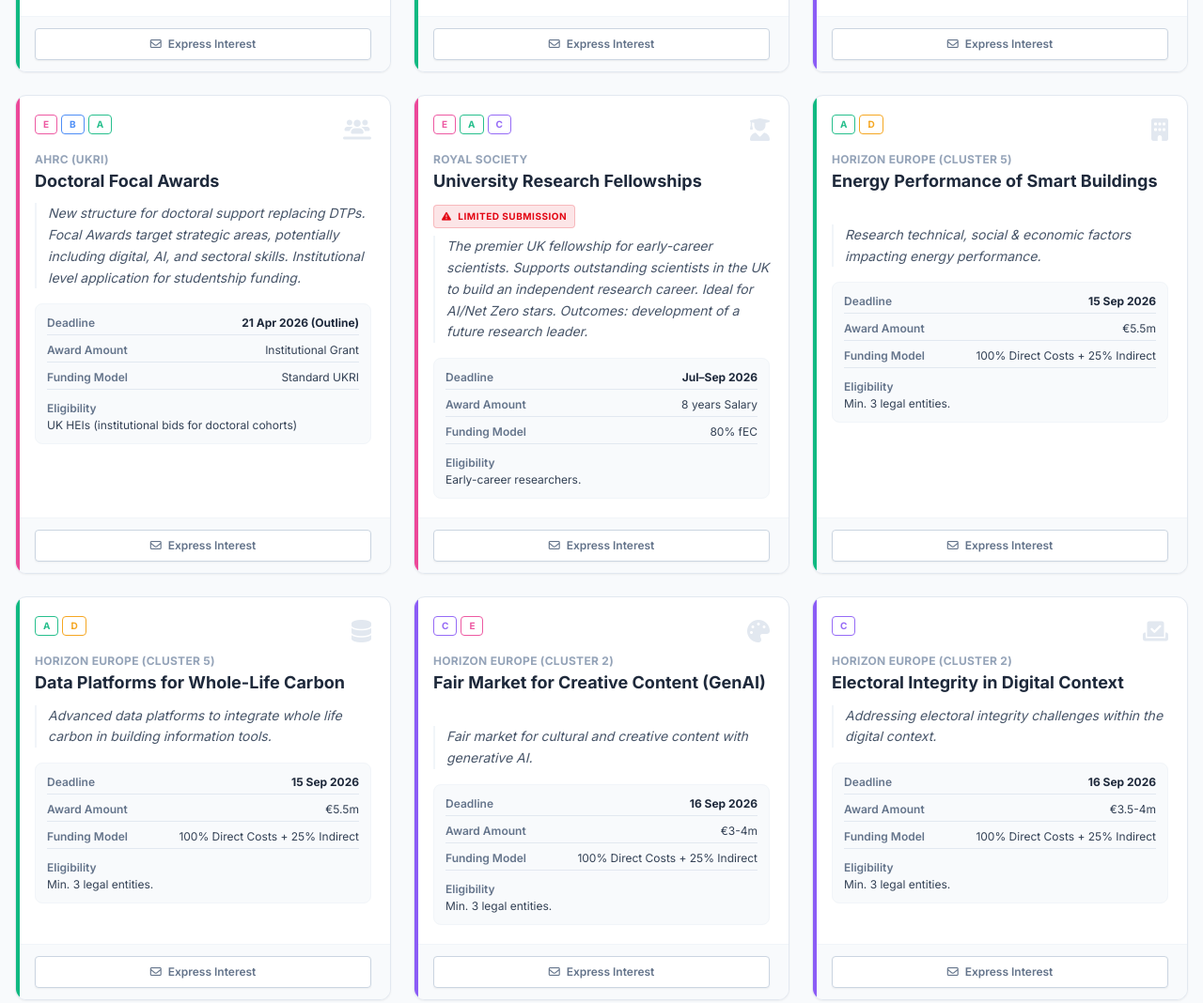
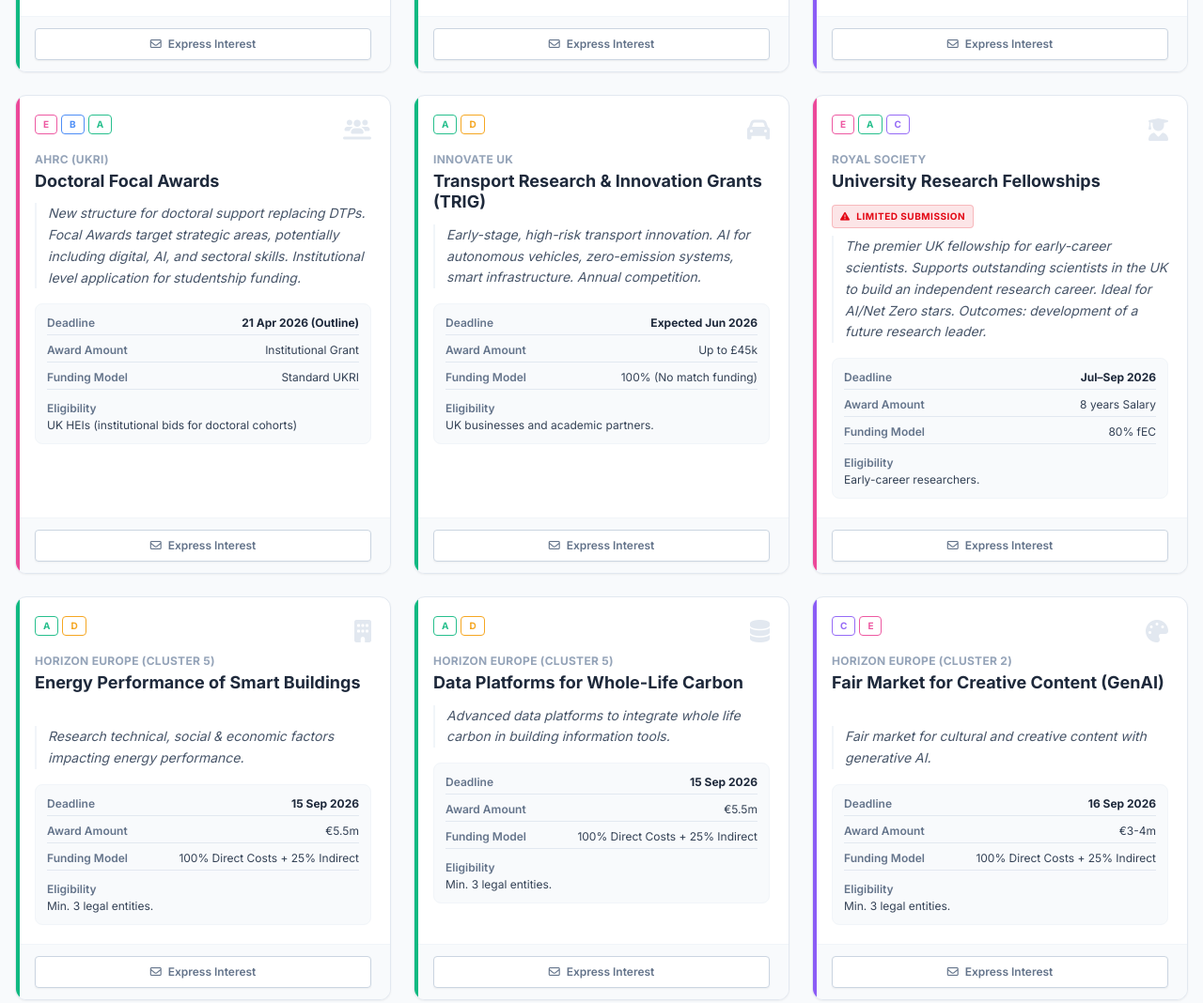
Before and after one commit to psxdavi/d-x-d_funding-opps_2026, a plain HTML site: page index.html in a window 1280 px wide. Shown: the part 2764-3832 px from the top of the page at 94% size. Drawn offline with nearby package versions, Linux system fonts and the light colour scheme.

Commit message:
Final changes

```diff
--- a/index.html
+++ b/index.html
@@ -868,13 +868,13 @@
     },
     {
         themes: ['A','D'], core: ['AI', 'Sust'], funder: 'Innovate UK', title: 'Transport Research & Innovation Grants (TRIG)',
-        deadline: 'Rolling', scale: 'Up to £45k',
+        deadline: 'Expected Jun 2026', scale: 'Up to £45k',
         fundingRule: '100% (No match funding)',
         eligibility: 'UK businesses and academic partners.',
         limited: false,
-        desc: 'Early-stage, high-risk transport innovation. AI for autonomous vehicles, zero-emission systems, smart infrastructure. Rolling applications.',
+        desc: 'Early-stage, high-risk transport innovation. AI for autonomous vehicles, zero-emission systems, smart infrastructure. Annual competition.',
         icon: 'fa-car', color: 'themeD',
-        url: 'https://www.gov.uk/government/collections/transport-research-and-innovation-grants-trig'
+        url: ''
     }
 ];
 
@@ -907,6 +907,11 @@
     const animationClass = reduceMotion ? '' : ' card-enter';
     const animationStyle = reduceMotion ? '' : ` style="animation-delay:${animationDelay}ms"`;
 
+    // Handle missing URL logic
+    const titleHtml = item.url
+        ? `<a href="${item.url}" target="_blank" rel="noopener noreferrer" class="hover:underline decoration-2 underline-offset-2 decoration-slate-300 dark:decoration-slate-600 focus:outline-none focus:ring-2 focus:ring-blue-500 rounded">${escapeHTML(item.title)}</a> <i class="fa-solid fa-up-right-from-square ml-1 text-xs opacity-0 group-hover:opacity-100 transition text-slate-400" aria-hidden="true"></i>`
+        : `<span>${escapeHTML(item.title)}</span>`;
+
     return `
     <article class="bg-white dark:bg-slate-800 rounded-xl shadow-sm border border-slate-200 dark:border-slate-700 overflow-hidden flex flex-col h-full card-hover group${animationClass}"${animationStyle}>
         <div class="absolute top-0 left-0 w-1 h-full ${cfg.bgClass}" aria-hidden="true"></div>
@@ -923,13 +928,7 @@
                 ${escapeHTML(item.funder)}
             </h4>
             <h3 class="text-lg font-bold text-slate-800 dark:text-white leading-tight mb-3">
-                <a href="${item.url}"
-                   target="_blank"
-                   rel="noopener noreferrer"
-                   class="hover:underline decoration-2 underline-offset-2 decoration-slate-300 dark:decoration-slate-600 focus:outline-none focus:ring-2 focus:ring-blue-500 rounded">
-                    ${escapeHTML(item.title)}
-                </a>
-                <i class="fa-solid fa-up-right-from-square ml-1 text-xs opacity-0 group-hover:opacity-100 transition text-slate-400" aria-hidden="true"></i>
+                ${titleHtml}
             </h3>
 
             ${limitedBadge}
```
